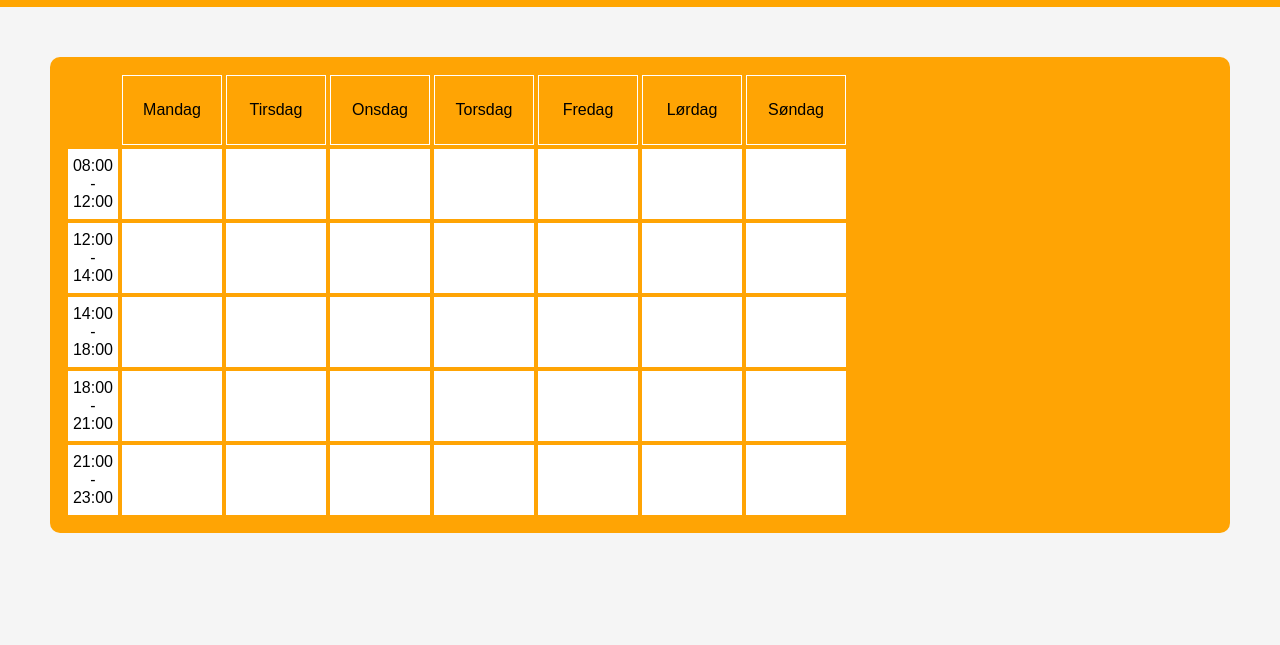
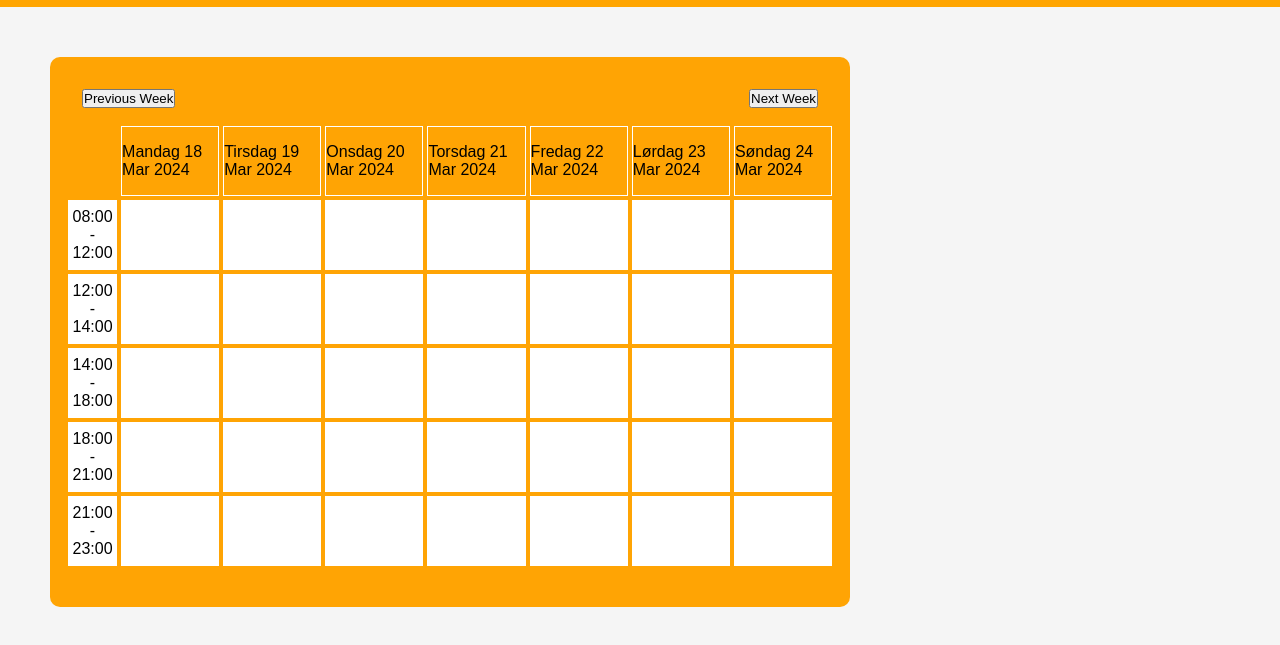
Before and after one commit to h0bbitten/StudymapPlannerFront, a website with bundled scripts: page public/html/schedule.html in a window 1280 px wide. Shown: the part 47-692 px from the top of the page. Built offline with nearby package versions, Linux system fonts and the light colour scheme; no server answers.

Commit message:
commit er fucked

```diff
--- a/public/css/skema.css
+++ b/public/css/skema.css
@@ -18,6 +18,8 @@ body{
     padding: 1rem;
     border-radius: 10px;
     margin: 50px;
+    width: 800px;
+    height: 550px;
 }
 
 .days_container{
@@ -67,3 +69,9 @@ body{
     align-items: center;
     font-size: 2rem;
 }
+.week-navigation{
+    display: flex;
+    justify-content: space-between;
+    margin: 1rem;
+    box-sizing: border-box;
+}
--- a/public/html/schedule.html
+++ b/public/html/schedule.html
@@ -20,6 +20,10 @@
   </nav>
 
   <div class="schedule_container">
+    <div class="week-navigation">
+      <button id="prevWeekBtn">Previous Week</button>
+      <button id="nextWeekBtn">Next Week</button>
+    </div>
     <div class="days_container">
         <span class="corner"></span>
         <div class="day">Mandag</div>
--- a/public/js/skema.js
+++ b/public/js/skema.js
@@ -1,61 +1,52 @@
 document.addEventListener('DOMContentLoaded', function () {
-    // ... all of your existing script code goes here ...
-// Get the current date
-const currentDate = new Date();
+    // Variables to hold the current week's start and end dates
+    let weekStart = new Date();
+    weekStart.setDate(weekStart.getDate() - (weekStart.getDay() || 7) + 1); // Set to Monday of the current week
+    weekStart.setHours(0, 0, 0, 0); // Remove time part
 
-// Get the current day of the week (0 = Sunday, 1 = Monday, ..., 6 = Saturday)
-const currentDayOfWeek = currentDate.getDay();
-
-// Calculate the start date of the week (assuming Monday is the first day of the week)
-const startDate = new Date(currentDate);
-startDate.setDate(currentDate.getDate() - currentDayOfWeek + 1);
+    // Function to update the week view
+    function updateWeek(change) {
+      if (change !== 0) {
+        // If change is not zero, update the week start date
+        weekStart.setDate(weekStart.getDate() + 7 * change);
+      }
 
       // Create an array to store the dates of the week
       const weekDates = [];
 
       // Generate the dates for the week
       for (let i = 0; i < 7; i++) {
-  const date = new Date(startDate);
-  date.setDate(startDate.getDate() + i);
+        const date = new Date(weekStart);
+        date.setDate(weekStart.getDate() + i);
         weekDates.push(date);
       }
 
-// Select the container where the dates will be displayed
-const weekDatesContainer = document.getElementById('weekDatesContainer');
+      // Select all the .day elements
+      const dayElements = document.querySelectorAll('.days_container .day');
 
-// Clear existing content
-weekDatesContainer.innerHTML = '';
+      // Populate the .day elements with the dates
+      dayElements.forEach((dayElement, index) => {
+        const date = weekDates[index];
+        const dayOfMonth = date.getDate();
+        const month = date.toLocaleDateString('en-GB', { month: 'short' });
+        const year = date.getFullYear();
 
-// Create and append the dates of the week to the container
-weekDates.forEach((date, index) => {
-  const dayOfWeek = date.toLocaleDateString('en-GB', { weekday: 'long' });
-  const dayOfMonth = date.toLocaleDateString('en-GB', { day: 'numeric' });
-  const month = date.toLocaleDateString('en-GB', { month: 'long' });
-  const year = date.toLocaleDateString('en-GB', { year: 'numeric' });
+        // Set the text of day elements to include the date
+        dayElement.textContent = dayElement.textContent.replace(/\d{1,2} \w+ \d{4}/, ''); // Clear previous date
+        dayElement.textContent += ` ${dayOfMonth} ${month} ${year}`;
+      });
+    }
 
-  // Create a new div element for each date and add it to the container
-  const dateDiv = document.createElement('div');
-  dateDiv.textContent = `Day ${index + 1}: ${dayOfWeek}, ${dayOfMonth} ${month} ${year}`;
-  weekDatesContainer.appendChild(dateDiv);
+    // Initial update for the current week
+    updateWeek(0);
+
+    // Event listener for previous week button
+    document.getElementById('prevWeekBtn').addEventListener('click', function() {
+      updateWeek(-1);
     });
 
-// Select the table where the dates will be displayed
-const weekDatesTable = document.querySelector('#weekDatesContainer table');
-
-// Generate the dates for the week and add them to the table
-weekDates.forEach((date, index) => {
-  const dayOfWeek = date.toLocaleDateString('en-GB', { weekday: 'long' });
-  const dayOfMonth = date.toLocaleDateString('en-GB', { day: 'numeric' });
-  const month = date.toLocaleDateString('en-GB', { month: 'long' });
-  const year = date.toLocaleDateString('en-GB', { year: 'numeric' });
-
-  // Create a new row and cells for the date
-  const row = weekDatesTable.insertRow();
-  const dayCell = row.insertCell();
-  const dateCell = row.insertCell();
-
-  // Set the cell text
-  dayCell.textContent = `Day ${index + 1}: ${dayOfWeek}`;
-  dateCell.textContent = `${dayOfMonth} ${month} ${year}`;
+    // Event listener for next week button
+    document.getElementById('nextWeekBtn').addEventListener('click', function() {
+      updateWeek(1);
     });
   });
```
Lines whose indentation alone changed are shown as unchanged.
